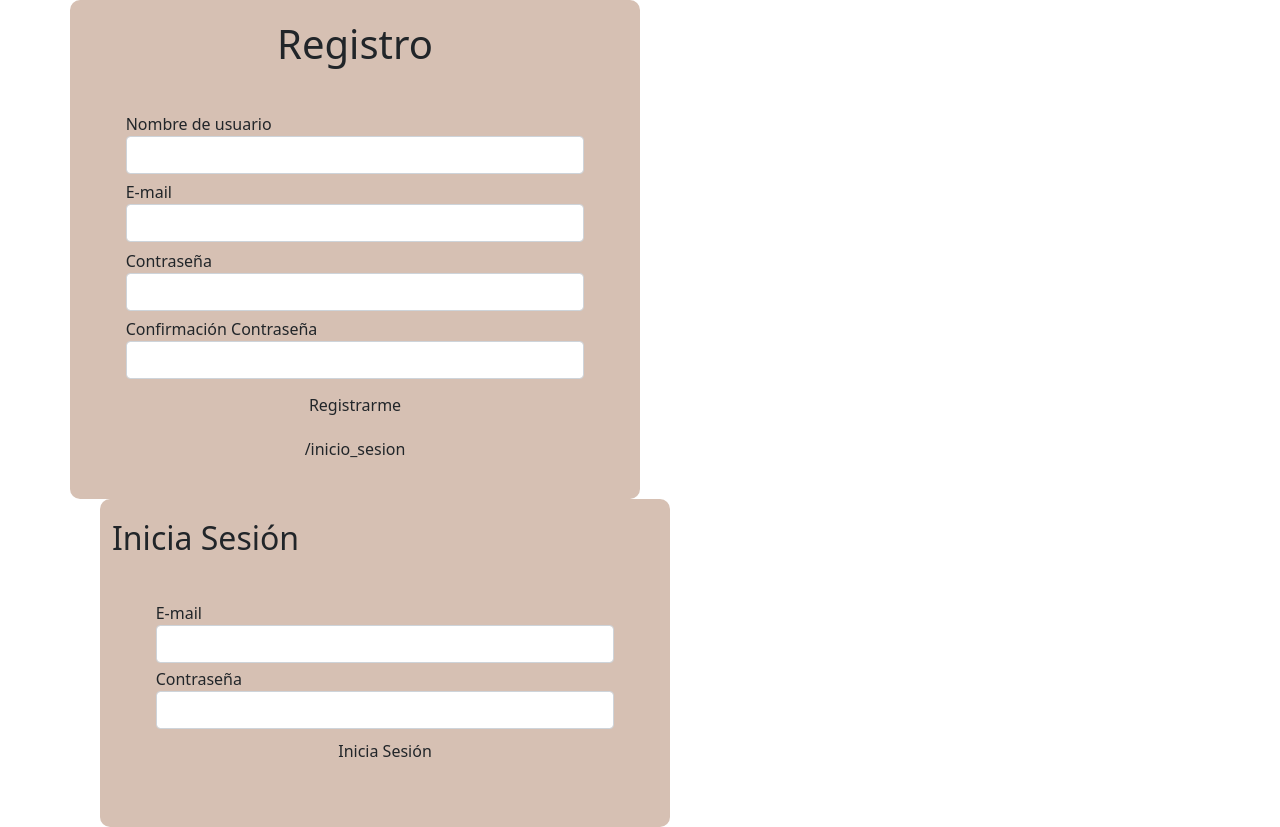
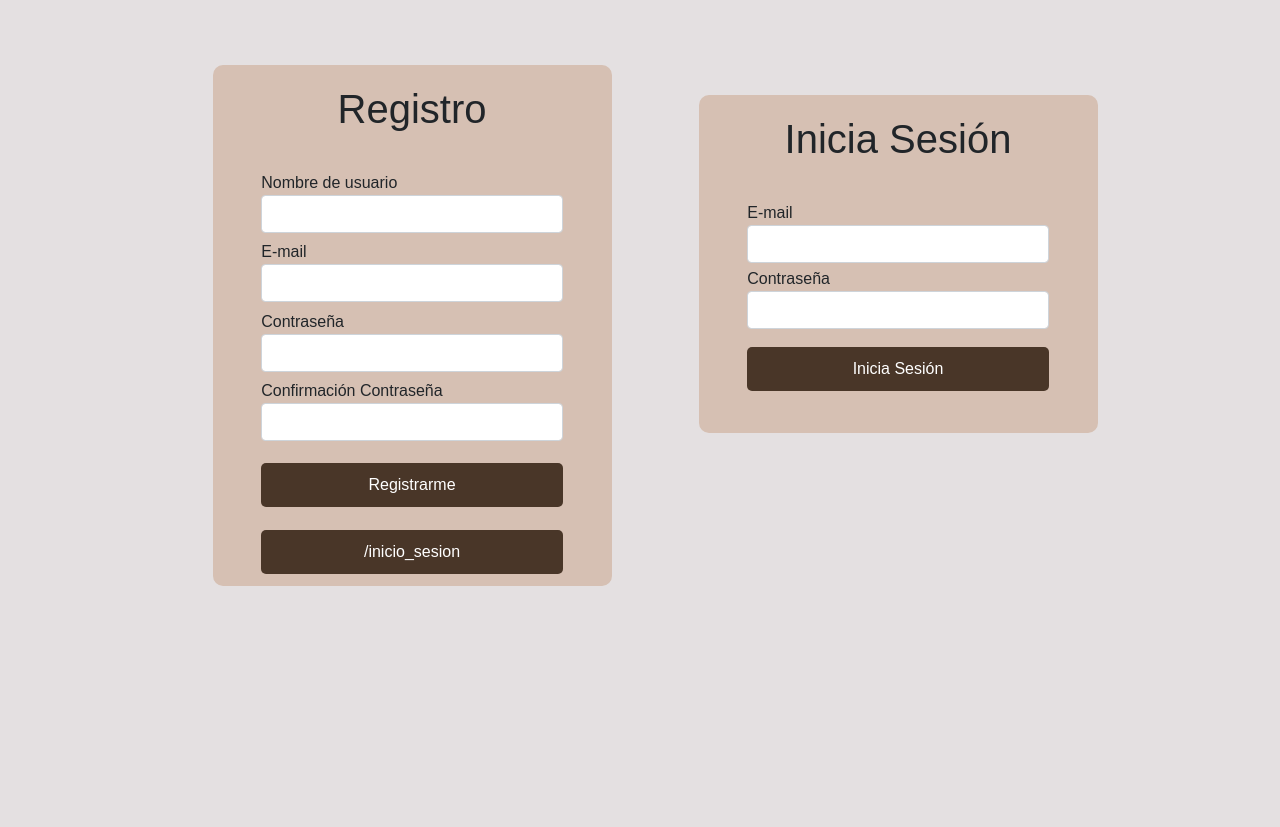
Before and after one commit to LemonHum4n/proyectoMaker, a Flask app: page / in a window 1280 px wide. After the commit the page ends 586 px from the top, so only its background shows below. Run offline with Flask 3, Linux system fonts and the light colour scheme.

Commit message:
cambios css registro

```diff
--- a/markerSpace/flask_app/static/css/estilo_registro.css
+++ /dev/null
@@ -1,40 +0,0 @@
-body{
-    background-color: rgb(228, 224, 225);
-}
-
-.registro{
-    margin-top: 65px;
-    background-color: white;
-    padding: 20px;
-    border-radius: 10px;
-    width: 45%;
-    background-color: rgb(214, 192, 179);
-}
-
-h1{
-    text-align: center;
-}
-
-form{
-    margin: 3%;
-    padding: 5%;
-    display: grid;
-    gap: 2%;
-
-}
-
-.btn{
-    background-color: rgb(73, 54, 40);
-    color: white;
-}
-
-
-.inicio_sesion{
-    margin-left: 30px ;
-    margin-top: 65px;
-    background-color: white;
-    padding: 20px;
-    border-radius: 10px;
-    width: 45%;
-    background-color: rgb(214, 192, 179);
-}
--- /dev/null
+++ b/markerSpace/flask_app/templates/estilo_registro.css
@@ -0,0 +1,117 @@
+body{
+    background-color: rgb(228, 224, 225);
+    font-family: Arial, sans-serif;
+    margin: 0;
+    padding: 0;
+    box-sizing: border-box;
+}
+
+.registro{
+    margin-top: 65px;
+    background-color: white;
+    padding: 20px;
+    border-radius: 10px;
+    width: 35%;
+    background-color: rgb(214, 192, 179);
+    margin-left: 30px ;
+    height: 100%;
+}
+
+h1{
+    text-align: center;
+}
+
+form{
+    margin: 3%;
+    padding: 5%;
+    display: grid;
+    gap: 2%;
+    position: relative;
+
+}
+
+.btn:hover {
+    background-color: #AB886D;
+    color: inherit;
+    cursor: default;
+}
+
+.btn{
+    background-color: rgb(73, 54, 40);
+    color: white;
+    border: none;
+    padding: 10px;
+    border-radius: 5px;
+    font-size: 16px;
+    margin-top: 5%;
+    cursor: pointer;
+}
+
+
+.inicio_sesion{
+    margin-left: 30px ;
+    margin-top: 95px;
+    background-color: white;
+    padding: 20px;
+    border-radius: 10px;
+    width: 35%;
+    background-color: rgb(214, 192, 179);
+    height: 30%;
+
+}
+
+.label{
+    font-weight: bold;
+    margin-bottom: 5px;
+    display: block
+}
+
+.input{
+    width: 100%;
+    padding: 8px;
+    border: 1px solid #ccc;
+    border-radius: 4px;
+    box-sizing: border-box;
+}
+
+h1{
+    text-align: center;
+    margin-bottom: 20px;
+}
+
+.row{
+    display: flex;
+    justify-content: center;
+    gap: 5%;
+    margin-bottom: 20px;
+}
+
+
+.alert-danger{
+    background-color:rgb(217, 162, 153);
+}
+
+.alert-success{
+    background-color: rgb(214, 210, 196);
+}
+
+@media (max-width: 768px) {
+    .registro, .inicio_sesion {
+        width: 80%;
+        margin-left: auto;
+        margin-right: auto;
+        margin-top: 20px;
+        height: auto;
+    }
+}
+
+@media screen and (max-width: 480px) {
+    .registro, .inicio_sesion {
+        width: 90%;
+        margin-left: auto;
+        margin-right: auto;
+        margin-top: 10px;
+        height: auto;
+    }
+
+}
--- a/markerSpace/flask_app/templates/registro.html
+++ b/markerSpace/flask_app/templates/registro.html
@@ -7,6 +7,7 @@
     <title>Registro Usuario</title>
     <link rel="stylesheet" href="{{ url_for('static', filename='css/estilo_registro.css') }}">
     <link href="https://cdn.jsdelivr.net/npm/bootstrap@5.0.2/dist/css/bootstrap.min.css" rel="stylesheet" integrity="sha384-EVSTQN3/azprG1Anm3QDgpJLIm9Nao0Yz1ztcQTwFspd3yD65VohhpuuCOmLASjC" crossorigin="anonymous">
+    <link rel="stylesheet" href="estilo_registro.css">
 </head>
 <body>
 
@@ -54,7 +55,7 @@
 
 
             <div class="col-6 inicio_sesion">
-                <h2>Inicia Sesión</h2>
+                <h1>Inicia Sesión</h1>
                 <!-- {% with messages = get_flashed_messages(category_filter=['inicio_sesion']) %}
                         {% if messages %}
                                 <div class="alert alert-danger">
```
